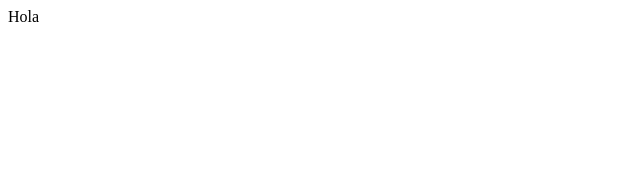
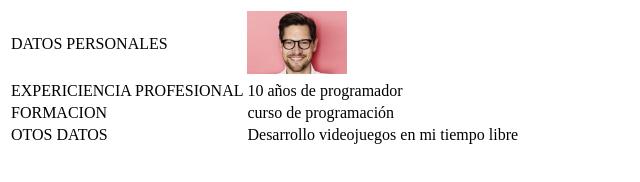
Before and after one commit to joselo-inforcad/joselo-inforcad, a plain HTML site: page index.html in a window 1280 px wide. Shown: the whole page, without its empty margins (0-640 px from the left). Drawn offline with Linux system fonts and the light colour scheme.

Commit message:
Modificado desde Goorm

```diff
--- a/index.html
+++ b/index.html
@@ -1 +1,27 @@
-Hola
+<!DOCTYPE html>
+<html lang="en">
+    <head>
+        <meta charset="UTF-8">
+        <title> Mi primera pagina en Github </title>
+    </head>
+    <body>
+        <table>
+        <tr>
+            <td>DATOS PERSONALES </td>
+            <td> <img src="imagen/foto.png" width="100"> </td>
+        </tr>
+        <tr>
+            <td> EXPERICIENCIA PROFESIONAL</td>
+            <td>10 años de programador </td>
+        </tr>
+        <tr>
+            <td> FORMACION</td>
+            <td>curso de programación </td>
+        </tr>
+        <tr>
+            <td>OTOS DATOS </td>
+            <td>Desarrollo videojuegos en mi tiempo libre </td>
+        </tr>
+        </table>
+    </body>
+</html>
```
Also changed, not shown: imagen/foto.png (added).
